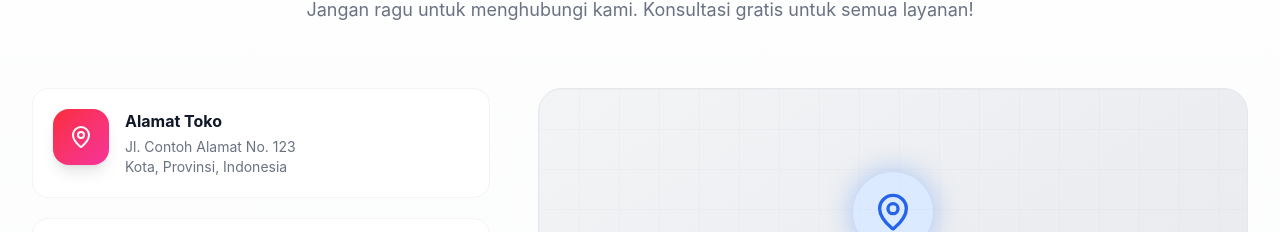
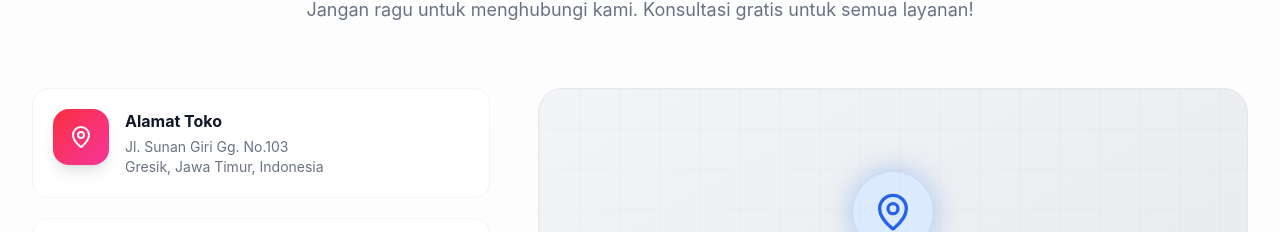
Before and after one commit to AditBarakahCell/aditbarakahcell.github.io, a React (Vite) app: page / in a window 1280 px wide. Shown: the part 3399-3631 px from the top of the page. Built offline with nearby package versions, Linux system fonts and the light colour scheme.

Commit message:
Update Contact.tsx

```diff
--- a/src/components/Contact.tsx
+++ b/src/components/Contact.tsx
@@ -4,7 +4,7 @@ const contactInfo = [
   {
     icon: MapPin,
     title: 'Alamat Toko',
-    details: ['Jl. Contoh Alamat No. 123', 'Kota, Provinsi, Indonesia'],
+    details: ['Jl. Sunan Giri Gg. No.103', 'Gresik, Jawa Timur, Indonesia'],
     color: 'from-red-500 to-pink-500',
     bgColor: 'bg-red-50',
   },
@@ -42,7 +42,7 @@ const socialLinks = [
   {
     icon: Instagram,
     label: 'Instagram',
-    href: 'https://instagram.com/aditbarakahcell',
+    href: 'https://www.instagram.com/adit_99_service/',
     color: 'bg-gradient-to-br from-purple-500 to-pink-500 hover:from-purple-600 hover:to-pink-600',
     desc: '@aditbarakahcell',
   },
```
